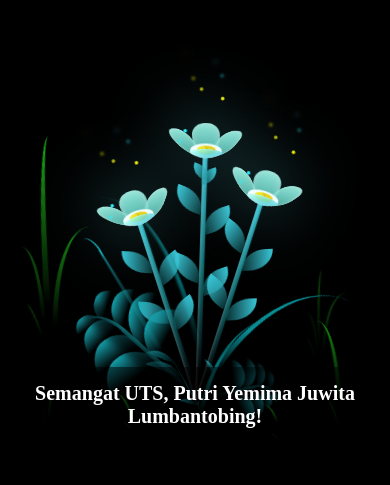
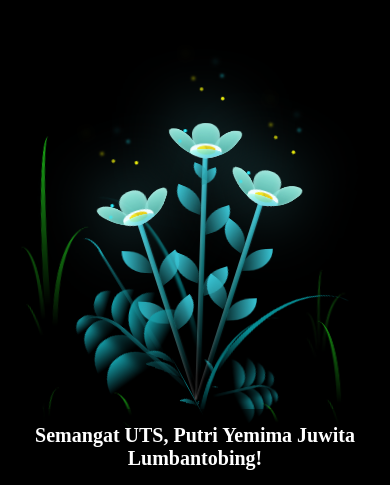
Before and after one commit to danielhutapea36/mima-s-flower, a plain HTML site: page index.html in a window 390 px wide. Shown: the part 359-844 px from the top of the page. Drawn offline with Linux system fonts and the light colour scheme.

Commit message:
Update CSS for overlay position and responsive adjustments

```diff
--- a/style.css
+++ b/style.css
@@ -988,7 +988,7 @@ body {
 /* Overlay transparan di bagian bawah */
 .overlay {
   position: fixed;
-  bottom: 5%; /* Naikkan posisi overlay 10% dari bawah */
+  bottom: 0%; /* Naikkan posisi overlay 10% dari bawah */
   width: 100%;
   background: rgba(0, 0, 0, 0.5); /* Warna hitam transparan */
   text-align: center;
```
